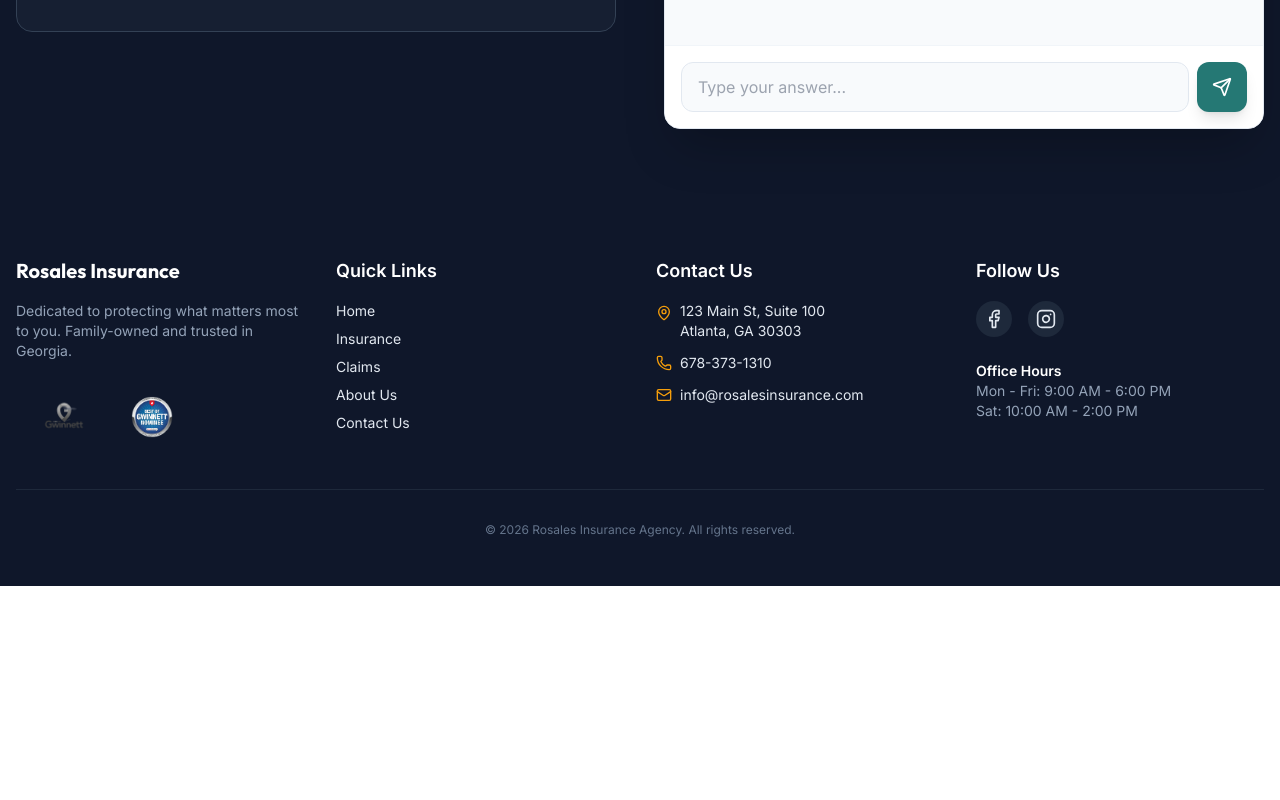
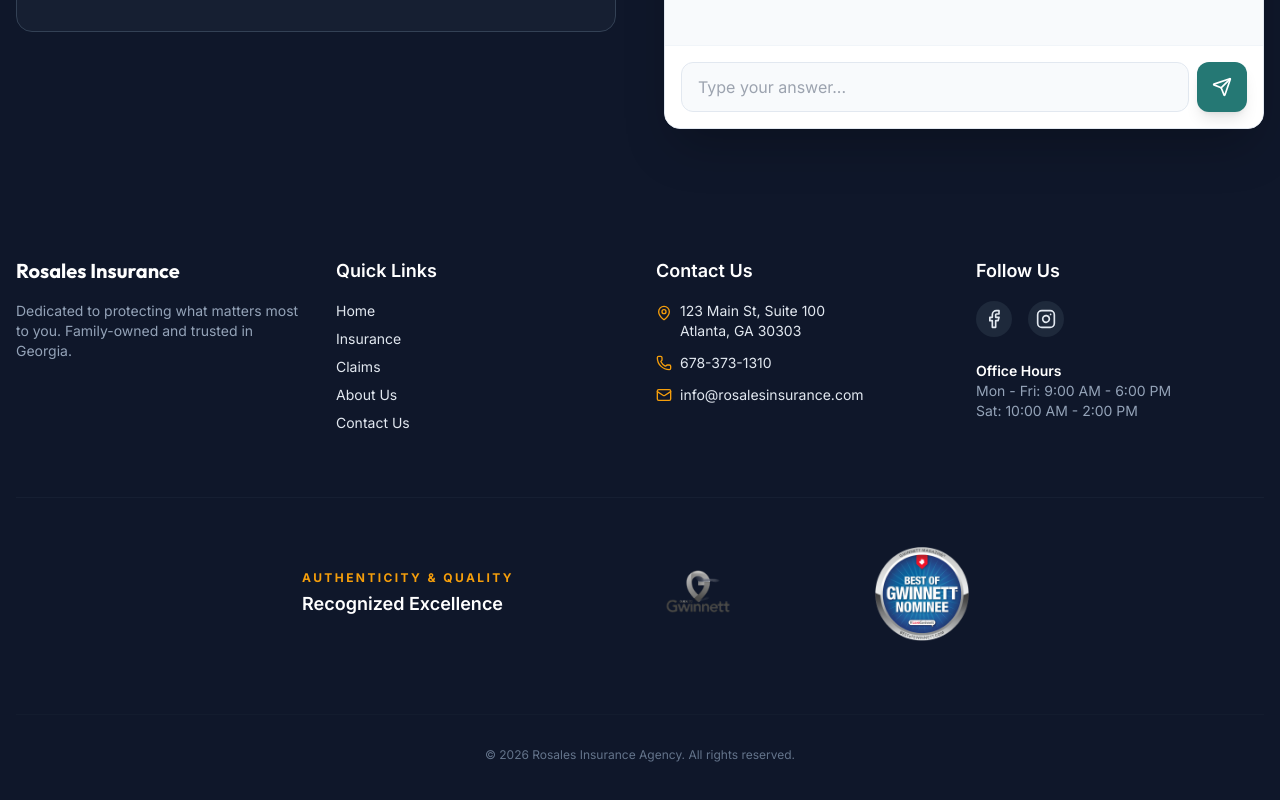
Before and after one commit to Nelocode/rosales, a Next.js app: page / in a window 1280 px wide. Shown: the part 4625-5425 px from the top of the page. Before the commit the page ends 5211 px from the top, so only its background shows below. Built offline with nearby package versions, Linux system fonts and the light colour scheme.

Commit message:
design: make trust badges more prominent in footer

```diff
--- a/src/components/Footer.tsx
+++ b/src/components/Footer.tsx
@@ -19,26 +19,6 @@ export function Footer() {
             <p className="text-sm text-slate-400">
               {t.footer.description}
             </p>
-
-            {/* Added Images */}
-            <div className="pt-4 flex items-center gap-4">
-              <div className="relative h-12 w-24">
-                <Image
-                  src="/images/footer/Guide-photo-placeholder-200x200-0908(1).png"
-                  alt="Guide to Gwinnett"
-                  fill
-                  className="object-contain"
-                />
-              </div>
-              <div className="relative h-12 w-12">
-                <Image
-                  src="/images/footer/callomeni_nomine.png"
-                  alt="Nominee"
-                  fill
-                  className="object-contain"
-                />
-              </div>
-            </div>
           </div>
 
           {/* Quick Links */}
@@ -94,7 +74,35 @@ export function Footer() {
           </div>
         </div>
 
-        <div className="border-t border-slate-800 mt-12 pt-8 text-center text-xs text-slate-500">
+        {/* Trusted & Recognized Section - More Relevant */}
+        <div className="mt-16 pt-10 border-t border-slate-800/50">
+          <div className="flex flex-col md:flex-row items-center justify-center gap-12 md:gap-24">
+            <div className="text-center md:text-left">
+               <p className="text-xs font-bold text-amber-500 uppercase tracking-[0.2em] mb-1">Authenticity & Quality</p>
+               <p className="text-lg font-semibold text-white">Recognized Excellence</p>
+            </div>
+            <div className="flex items-center gap-12 md:gap-20">
+              <div className="relative h-20 w-44 transition-all duration-300 hover:brightness-110">
+                <Image
+                  src="/images/footer/Guide-photo-placeholder-200x200-0908(1).png"
+                  alt="Guide to Gwinnett"
+                  fill
+                  className="object-contain"
+                />
+              </div>
+              <div className="relative h-28 w-28 transition-all duration-300 hover:scale-110">
+                <Image
+                  src="/images/footer/callomeni_nomine.png"
+                  alt="Best of Gwinnett Nominee"
+                  fill
+                  className="object-contain"
+                />
+              </div>
+            </div>
+          </div>
+        </div>
+
+        <div className="mt-16 pt-8 border-t border-slate-800/30 text-center text-xs text-slate-500">
           <p>&copy; {currentYear} Rosales Insurance Agency. {t.footer.rights}</p>
         </div>
       </div>
```
